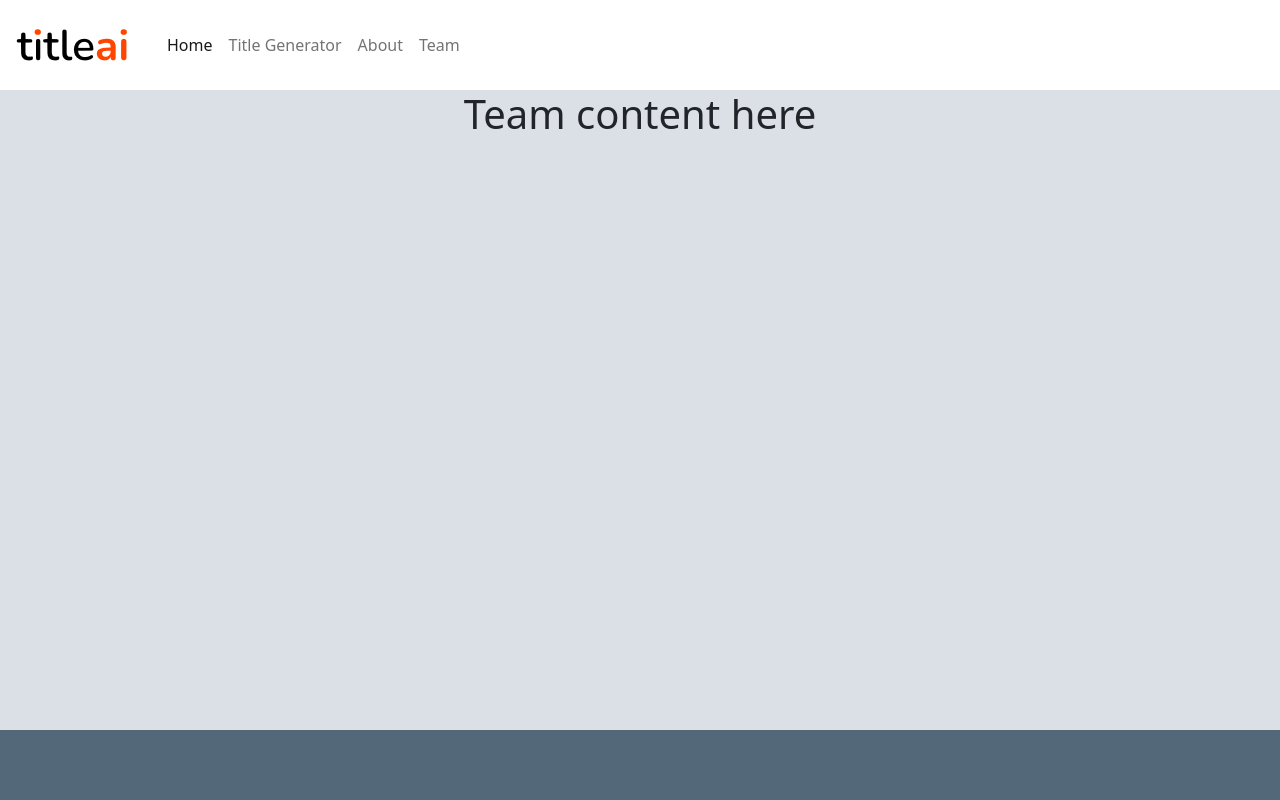
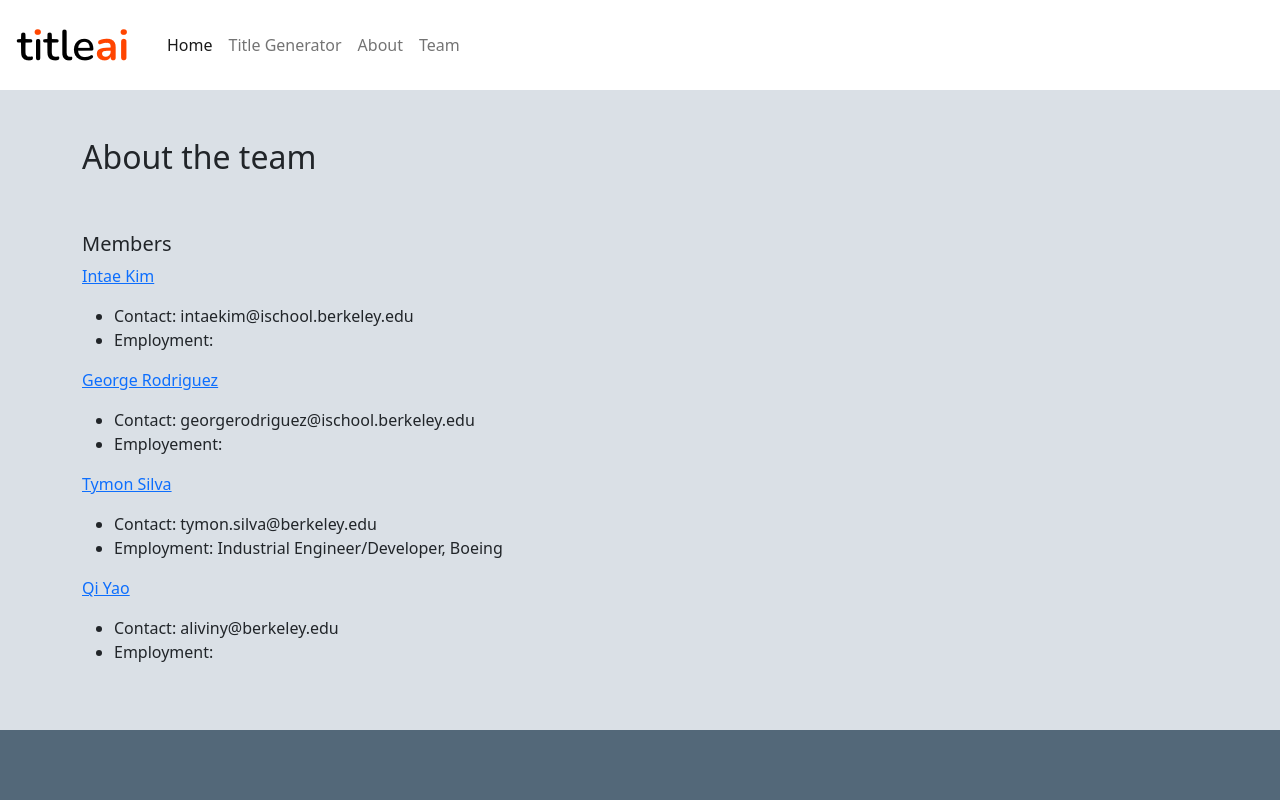
Before and after one commit to intaekim01/Reddit-Title-Generation, a React (Create React App) app in the folder rtg-app/: page /team in a window 1280 px wide. Shown: the top 800 px of the page. Built offline with nearby package versions, Linux system fonts and the light colour scheme.

Commit message:
revamped team page

```diff
--- a/rtg-app/src/Pages/Team.js
+++ b/rtg-app/src/Pages/Team.js
@@ -2,13 +2,41 @@
 function Team() {
 
     return (
-        <div className="container-fluid page">
+        <div className="container-fluid page pb-5">
+            <div class="container" >
 
-            <div className="container text-center">
-                <h1>Team content here</h1>
+                <div class="row">
+                    <h2 class="py-5">About the team</h2>
+                </div>
+
+                <div class="row">
+                    <h5>Members</h5>
+                </div>
+
+                <div>
+                    <p><a href="https://www.ischool.berkeley.edu/people/joy-jiang#profile-main">Intae Kim</a></p>
+                    <ul>
+                        <li>Contact: intaekim@ischool.berkeley.edu</li>
+                        <li>Employment: </li>
+                    </ul>
+                    <p><a href="https://www.ischool.berkeley.edu/people/justine-schabel">George Rodriguez</a></p>
+                    <ul>
+                        <li>Contact: georgerodriguez@ischool.berkeley.edu</li>
+                        <li>Employement: </li>
+                    </ul>
+                    <p><a href="https://www.ischool.berkeley.edu/people/tymon-silva#profile-main">Tymon Silva</a></p>
+                    <ul>
+                        <li>Contact: tymon.silva@berkeley.edu</li>
+                        <li>Employment: Industrial Engineer/Developer, Boeing</li>
+                    </ul>
+                    <p><a href="https://www.ischool.berkeley.edu/people/tymon-silva#profile-main">Qi Yao</a></p>
+                    <ul>
+                        <li>Contact: aliviny@berkeley.edu</li>
+                        <li>Employment: </li>
+                    </ul>
+                </div>
+
             </div>
-
-
         </div>
     )
 
```
